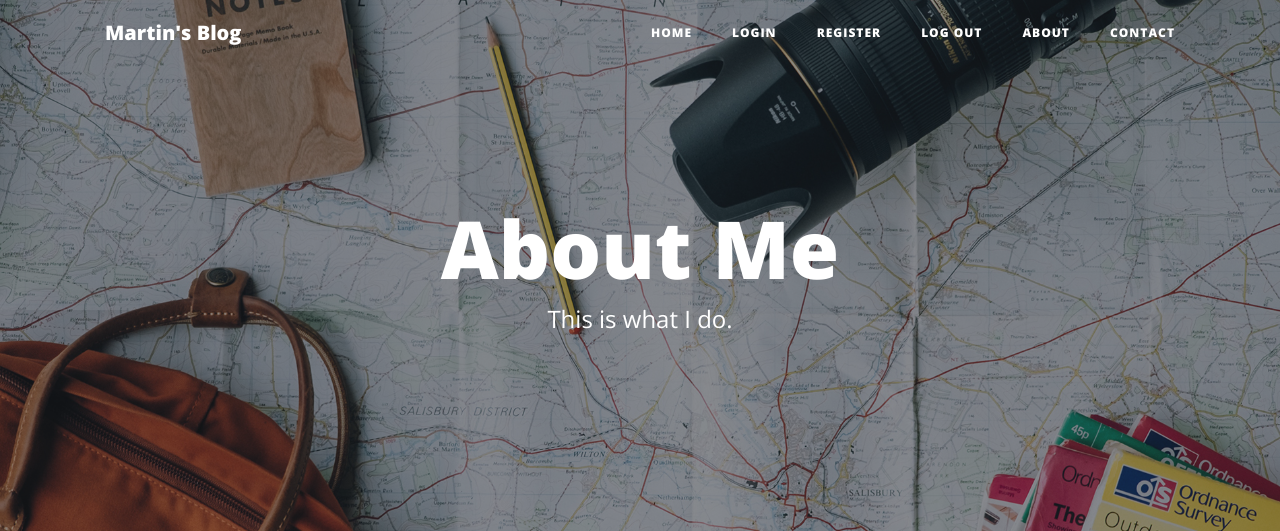
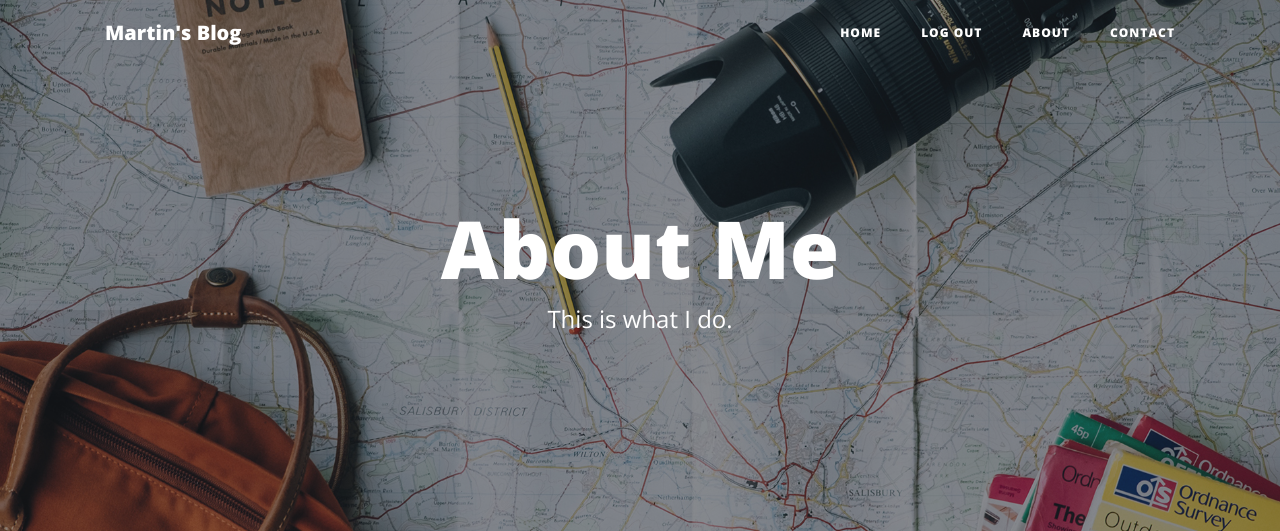
Before and after one commit to Martinrysl/OsdaBlog, a Flask app: page /about in a window 1280 px wide. Shown: the top 531 px of the page. Run offline with Flask 2, Linux system fonts and the light colour scheme; a user stored in the database is signed in; some libraries are stand-ins or nearby versions.

Commit message:
Completed log in

```diff
--- a/templates/header.html
+++ b/templates/header.html
@@ -39,17 +39,18 @@
           <li class="nav-item">
             <a class="nav-link" href="{{ url_for('get_all_posts') }}">Home</a>
           </li>
-
+          {% if current_user.is_authenticated: %}
+          <li class="nav-item">
+            <a class="nav-link" href="{{ url_for('logout') }}">Log Out</a>
+          </li>
+          {% else: %}
           <li class="nav-item">
             <a class="nav-link" href="{{ url_for('login') }}">Login</a>
           </li>
           <li class="nav-item">
             <a class="nav-link" href="{{ url_for('register') }}">Register</a>
           </li>
-          {% if current_user.is_authenticated: %}
-          <li class="nav-item">
-            <a class="nav-link" href="{{ url_for('logout') }}">Log Out</a>
-          </li>
+
           {% endif %}
           <li class="nav-item">
             <a class="nav-link" href="{{ url_for('about') }}">About</a>
```
